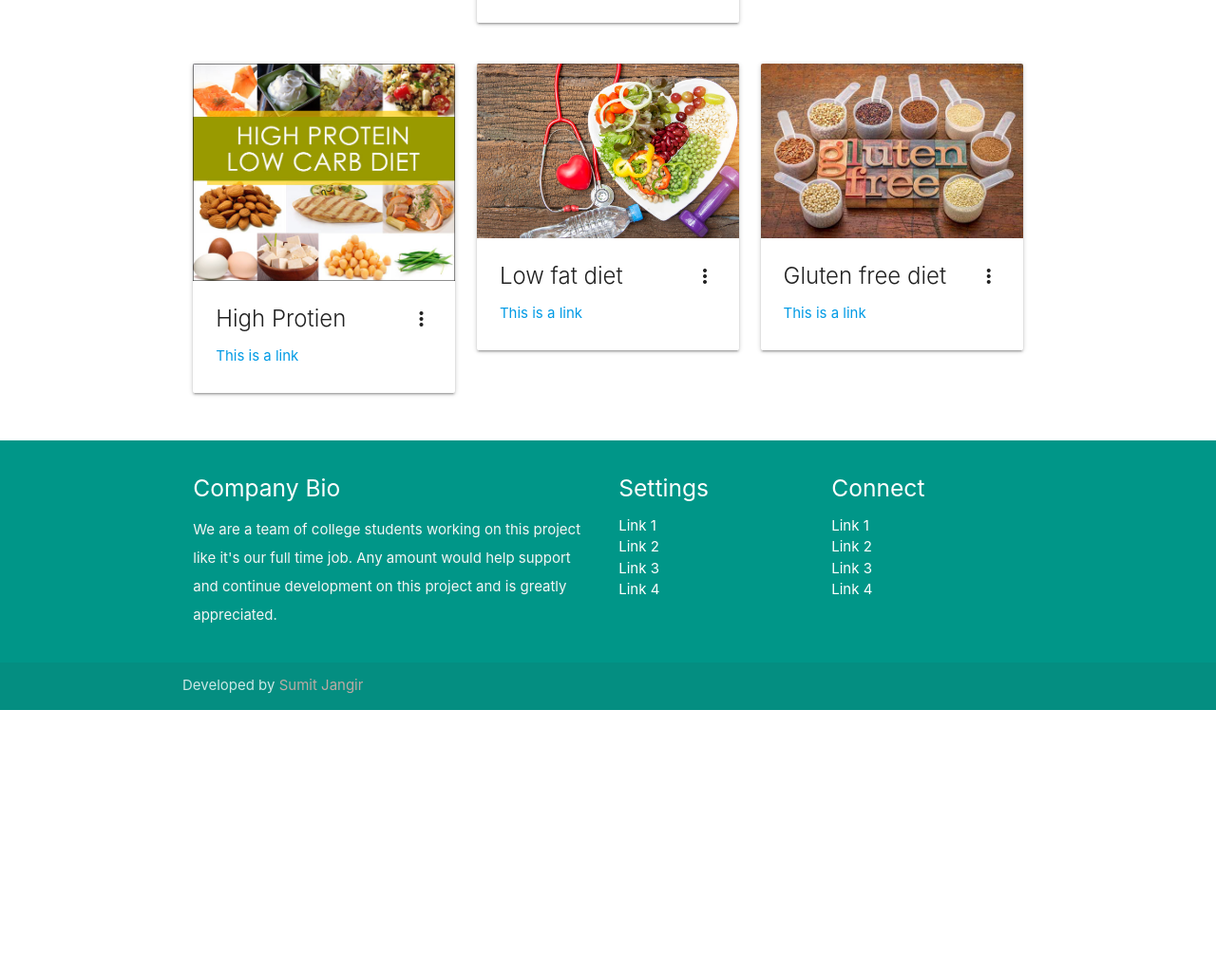
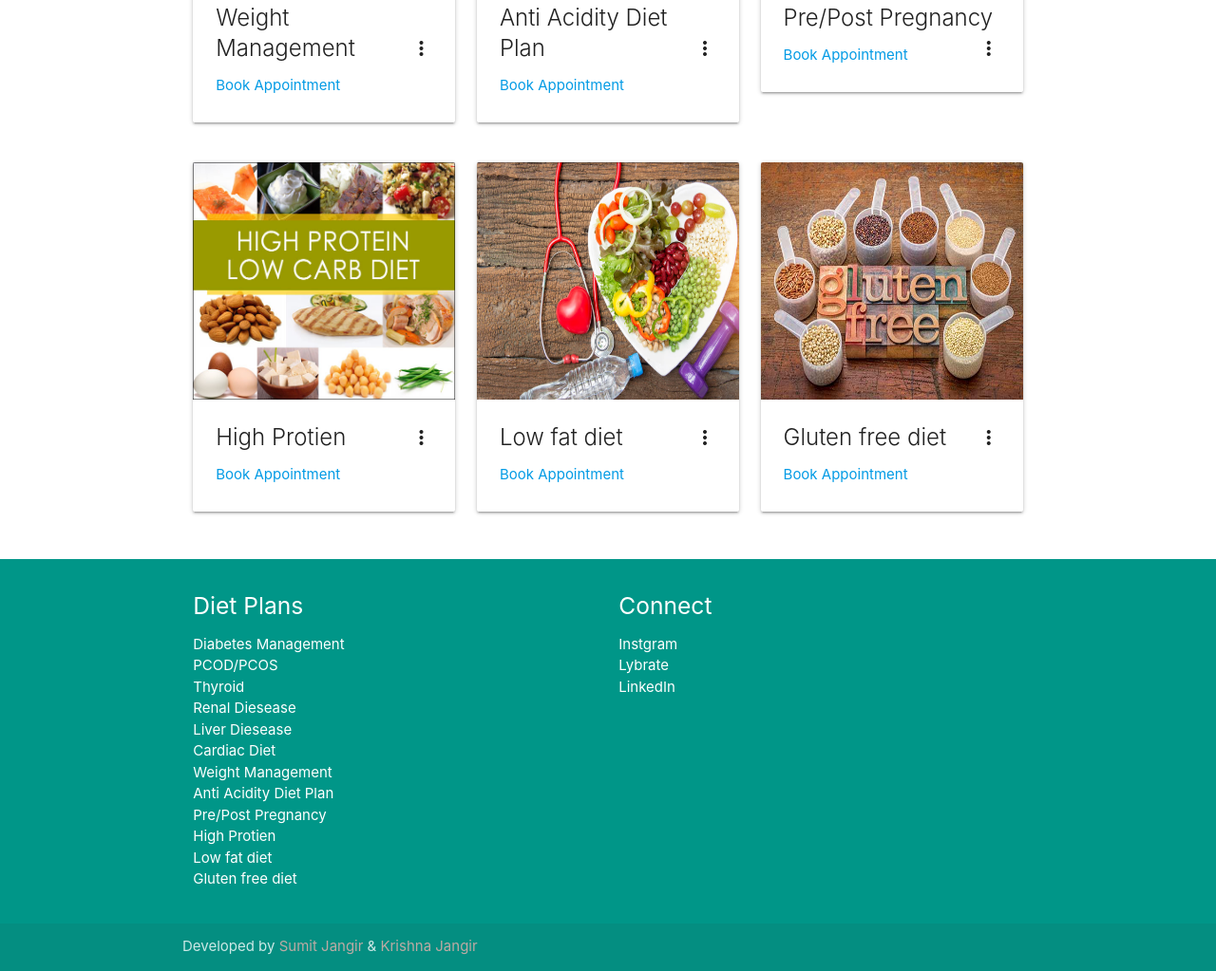
Before and after one commit to JangirSumit/dietitian-jyoti, a plain HTML site: page packages.html in a window 1280 px wide. Shown: the part 1285-2308 px from the top of the page at 95% size. Before the commit the page ends 2033 px from the top, so only its background shows below. Drawn offline with nearby package versions, Linux system fonts and the light colour scheme.

Commit message:
version 3

```diff
--- a/about.html
+++ b/about.html
@@ -3,6 +3,8 @@
   <head>
     <meta http-equiv="Content-Type" content="text/html; charset=UTF-8" />
     <meta name="viewport" content="width=device-width, initial-scale=1" />
+    <meta name="theme-color" content="#009688" />
+    <link rel="apple-touch-icon" href="./content/logo192.png" />
     <title>Dietitian Jyoti</title>
 
     <!-- CSS  -->
@@ -54,29 +56,32 @@
         <div class="container">
           <div class="row">
             <div class="col l6 s12">
-            <h5 class="white-text">Company Bio</h5>
+              <h5 class="white-text">Diet Plans</h5>
               <p class="grey-text text-lighten-4">
-              We are a team of college students working on this project like
-              it's our full time job. Any amount would help support and continue
-              development on this project and is greatly appreciated.
+                <ul>
+                  <li><a class="white-text" href="">Diabetes Management</a></li>
+                  <li><a class="white-text" href="">PCOD/PCOS</a></li>
+                  <li><a class="white-text" href="">Thyroid</a></li>
+                  <li><a class="white-text" href="">Renal Diesease</a></li>
+                  <li><a class="white-text" href="">Liver Diesease</a></li>
+                  <li><a class="white-text" href="">Cardiac Diet</a></li>
+                  <li><a class="white-text" href="">Weight Management</a></li>
+                  <li><a class="white-text" href="">Anti Acidity Diet Plan</a></li>
+                  <li><a class="white-text" href="">Pre/Post Pregnancy</a></li>
+                  <li><a class="white-text" href="">High Protien</a></li>
+                  <li><a class="white-text" href="">Low fat diet</a></li>
+                  <li><a class="white-text" href="">Gluten free diet</a></li>
+                </ul>
               </p>
-          </div>
-          <div class="col l3 s12">
-            <h5 class="white-text">Settings</h5>
-            <ul>
-              <li><a class="white-text" href="#!">Link 1</a></li>
-              <li><a class="white-text" href="#!">Link 2</a></li>
-              <li><a class="white-text" href="#!">Link 3</a></li>
-              <li><a class="white-text" href="#!">Link 4</a></li>
-            </ul>
             </div>
             <div class="col l3 s12">
               <h5 class="white-text">Connect</h5>
               <ul>
-              <li><a class="white-text" href="#!">Link 1</a></li>
-              <li><a class="white-text" href="#!">Link 2</a></li>
-              <li><a class="white-text" href="#!">Link 3</a></li>
-              <li><a class="white-text" href="#!">Link 4</a></li>
+                <li>
+                  <a class="white-text" href="#!">Instgram</a>
+                </li>
+                <li><a class="white-text" href="#!">Lybrate</a></li>
+                <li><a class="white-text" href="#!">LinkedIn</a></li>
               </ul>
             </div>
           </div>
@@ -88,6 +93,10 @@
               class="brown-text text-lighten-3"
               href="https://linkedin.com/in/jangirsumit"
               >Sumit Jangir</a
+            > & <a
+            class="brown-text text-lighten-3"
+            href="https://linkedin.com/in/krishna-jangir-997167158/"
+            >Krishna Jangir</a
           >
           </div>
         </div>
--- a/css/style.css
+++ b/css/style.css
@@ -23,13 +23,17 @@ p {
   min-height: 380px;
   line-height: 0;
   height: auto;
-  color: rgba(255,255,255,.9);
+  color: rgba(255, 255, 255, 0.9);
 }
-  .parallax-container .section {
-    width: 100%;
-  }
+.parallax-container .section {
+  width: 100%;
+}
 
-@media only screen and (max-width : 992px) {
+.card .card-image img {
+  height: 250px;
+}
+
+@media only screen and (max-width: 992px) {
   .parallax-container .section {
     position: absolute;
     top: 40%;
@@ -39,7 +43,7 @@ p {
   }
 }
 
-@media only screen and (max-width : 600px) {
+@media only screen and (max-width: 600px) {
   #index-banner .section {
     top: 0;
   }
--- a/packages.html
+++ b/packages.html
@@ -3,6 +3,8 @@
   <head>
     <meta http-equiv="Content-Type" content="text/html; charset=UTF-8" />
     <meta name="viewport" content="width=device-width, initial-scale=1" />
+    <meta name="theme-color" content="#009688" />
+    <link rel="apple-touch-icon" href="./content/logo192.png" />
     <title>Dietitian Jyoti</title>
 
     <!-- CSS  -->
@@ -67,7 +69,7 @@
                     >more_vert</i
                   ></span
                 >
-                <p><a href="#">This is a link</a></p>
+                <p><a href="appointment.html">Book Appointment</a></p>
               </div>
               <div class="card-reveal">
                 <span class="card-title grey-text text-darken-4"
@@ -89,7 +91,7 @@
                 <span class="card-title activator grey-text text-darken-4"
                   >PCOD/PCOS<i class="material-icons right">more_vert</i></span
                 >
-                <p><a href="#">This is a link</a></p>
+                <p><a href="appointment.html">Book Appointment</a></p>
               </div>
               <div class="card-reveal">
                 <span class="card-title grey-text text-darken-4"
@@ -111,7 +113,7 @@
                 <span class="card-title activator grey-text text-darken-4"
                   >Thyroid<i class="material-icons right">more_vert</i></span
                 >
-                <p><a href="#">This is a link</a></p>
+                <p><a href="appointment.html">Book Appointment</a></p>
               </div>
               <div class="card-reveal">
                 <span class="card-title grey-text text-darken-4"
@@ -137,7 +139,7 @@
                     >more_vert</i
                   ></span
                 >
-                <p><a href="#">This is a link</a></p>
+                <p><a href="appointment.html">Book Appointment</a></p>
               </div>
               <div class="card-reveal">
                 <span class="card-title grey-text text-darken-4"
@@ -161,7 +163,7 @@
                     >more_vert</i
                   ></span
                 >
-                <p><a href="#">This is a link</a></p>
+                <p><a href="appointment.html">Book Appointment</a></p>
               </div>
               <div class="card-reveal">
                 <span class="card-title grey-text text-darken-4"
@@ -185,7 +187,7 @@
                     >more_vert</i
                   ></span
                 >
-                <p><a href="#">This is a link</a></p>
+                <p><a href="appointment.html">Book Appointment</a></p>
               </div>
               <div class="card-reveal">
                 <span class="card-title grey-text text-darken-4"
@@ -211,7 +213,7 @@
                     >more_vert</i
                   ></span
                 >
-                <p><a href="#">This is a link</a></p>
+                <p><a href="appointment.html">Book Appointment</a></p>
               </div>
               <div class="card-reveal">
                 <span class="card-title grey-text text-darken-4"
@@ -235,7 +237,7 @@
                     >more_vert</i
                   ></span
                 >
-                <p><a href="#">This is a link</a></p>
+                <p><a href="appointment.html">Book Appointment</a></p>
               </div>
               <div class="card-reveal">
                 <span class="card-title grey-text text-darken-4"
@@ -259,7 +261,7 @@
                     >more_vert</i
                   ></span
                 >
-                <p><a href="#">This is a link</a></p>
+                <p><a href="appointment.html">Book Appointment</a></p>
               </div>
               <div class="card-reveal">
                 <span class="card-title grey-text text-darken-4"
@@ -285,7 +287,7 @@
                     >more_vert</i
                   ></span
                 >
-                <p><a href="#">This is a link</a></p>
+                <p><a href="appointment.html">Book Appointment</a></p>
               </div>
               <div class="card-reveal">
                 <span class="card-title grey-text text-darken-4"
@@ -309,7 +311,7 @@
                     >more_vert</i
                   ></span
                 >
-                <p><a href="#">This is a link</a></p>
+                <p><a href="appointment.html">Book Appointment</a></p>
               </div>
               <div class="card-reveal">
                 <span class="card-title grey-text text-darken-4"
@@ -333,7 +335,7 @@
                     >more_vert</i
                   ></span
                 >
-                <p><a href="#">This is a link</a></p>
+                <p><a href="appointment.html">Book Appointment</a></p>
               </div>
               <div class="card-reveal">
                 <span class="card-title grey-text text-darken-4"
@@ -354,29 +356,32 @@
         <div class="container">
           <div class="row">
             <div class="col l6 s12">
-            <h5 class="white-text">Company Bio</h5>
+              <h5 class="white-text">Diet Plans</h5>
               <p class="grey-text text-lighten-4">
-              We are a team of college students working on this project like
-              it's our full time job. Any amount would help support and continue
-              development on this project and is greatly appreciated.
+                <ul>
+                  <li><a class="white-text" href="">Diabetes Management</a></li>
+                  <li><a class="white-text" href="">PCOD/PCOS</a></li>
+                  <li><a class="white-text" href="">Thyroid</a></li>
+                  <li><a class="white-text" href="">Renal Diesease</a></li>
+                  <li><a class="white-text" href="">Liver Diesease</a></li>
+                  <li><a class="white-text" href="">Cardiac Diet</a></li>
+                  <li><a class="white-text" href="">Weight Management</a></li>
+                  <li><a class="white-text" href="">Anti Acidity Diet Plan</a></li>
+                  <li><a class="white-text" href="">Pre/Post Pregnancy</a></li>
+                  <li><a class="white-text" href="">High Protien</a></li>
+                  <li><a class="white-text" href="">Low fat diet</a></li>
+                  <li><a class="white-text" href="">Gluten free diet</a></li>
+                </ul>
               </p>
-          </div>
-          <div class="col l3 s12">
-            <h5 class="white-text">Settings</h5>
-            <ul>
-              <li><a class="white-text" href="#!">Link 1</a></li>
-              <li><a class="white-text" href="#!">Link 2</a></li>
-              <li><a class="white-text" href="#!">Link 3</a></li>
-              <li><a class="white-text" href="#!">Link 4</a></li>
-            </ul>
             </div>
             <div class="col l3 s12">
               <h5 class="white-text">Connect</h5>
               <ul>
-              <li><a class="white-text" href="#!">Link 1</a></li>
-              <li><a class="white-text" href="#!">Link 2</a></li>
-              <li><a class="white-text" href="#!">Link 3</a></li>
-              <li><a class="white-text" href="#!">Link 4</a></li>
+                <li>
+                  <a class="white-text" href="#!">Instgram</a>
+                </li>
+                <li><a class="white-text" href="#!">Lybrate</a></li>
+                <li><a class="white-text" href="#!">LinkedIn</a></li>
               </ul>
             </div>
           </div>
@@ -388,6 +393,10 @@
               class="brown-text text-lighten-3"
               href="https://linkedin.com/in/jangirsumit"
               >Sumit Jangir</a
+            > & <a
+            class="brown-text text-lighten-3"
+            href="https://linkedin.com/in/krishna-jangir-997167158/"
+            >Krishna Jangir</a
           >
           </div>
         </div>
```
Also changed, not shown: appointment.html (+26 -17 lines), blogs.html (+26 -17 lines), index.html (+27 -18 lines), content/icon.png (added), manifest.json (added), sw.js (added). Lines whose indentation alone changed are shown as unchanged.
